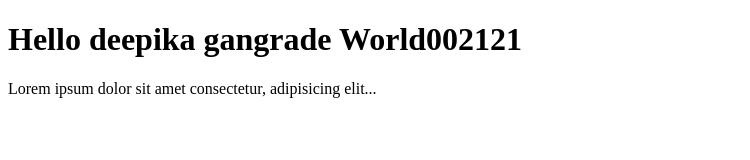
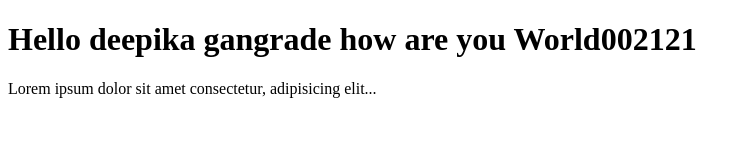
Before and after one commit to dgangrade/git-demo, a plain HTML site: page index.html in a window 1280 px wide. Shown: the whole page, without its empty margins (0-750 px from the left). Drawn offline with Linux system fonts and the light colour scheme.

Commit message:
text change

```diff
--- a/index.html
+++ b/index.html
@@ -4,10 +4,10 @@
     <meta charset="UTF-8">
     <meta http-equiv="X-UA-Compatible" content="IE=edge">
     <meta name="viewport" content="width=device-width, initial-scale=1.0">
-    <title>test Document</title>
+    <title>test chnage done Document</title>
 </head>
 <body>
-    <h1>Hello deepika gangrade World002121</h1>
+    <h1>Hello deepika gangrade how are you World002121</h1>
     <p>Lorem  ipsum dolor sit amet consectetur, adipisicing elit...</p>
 
 </body>
```
